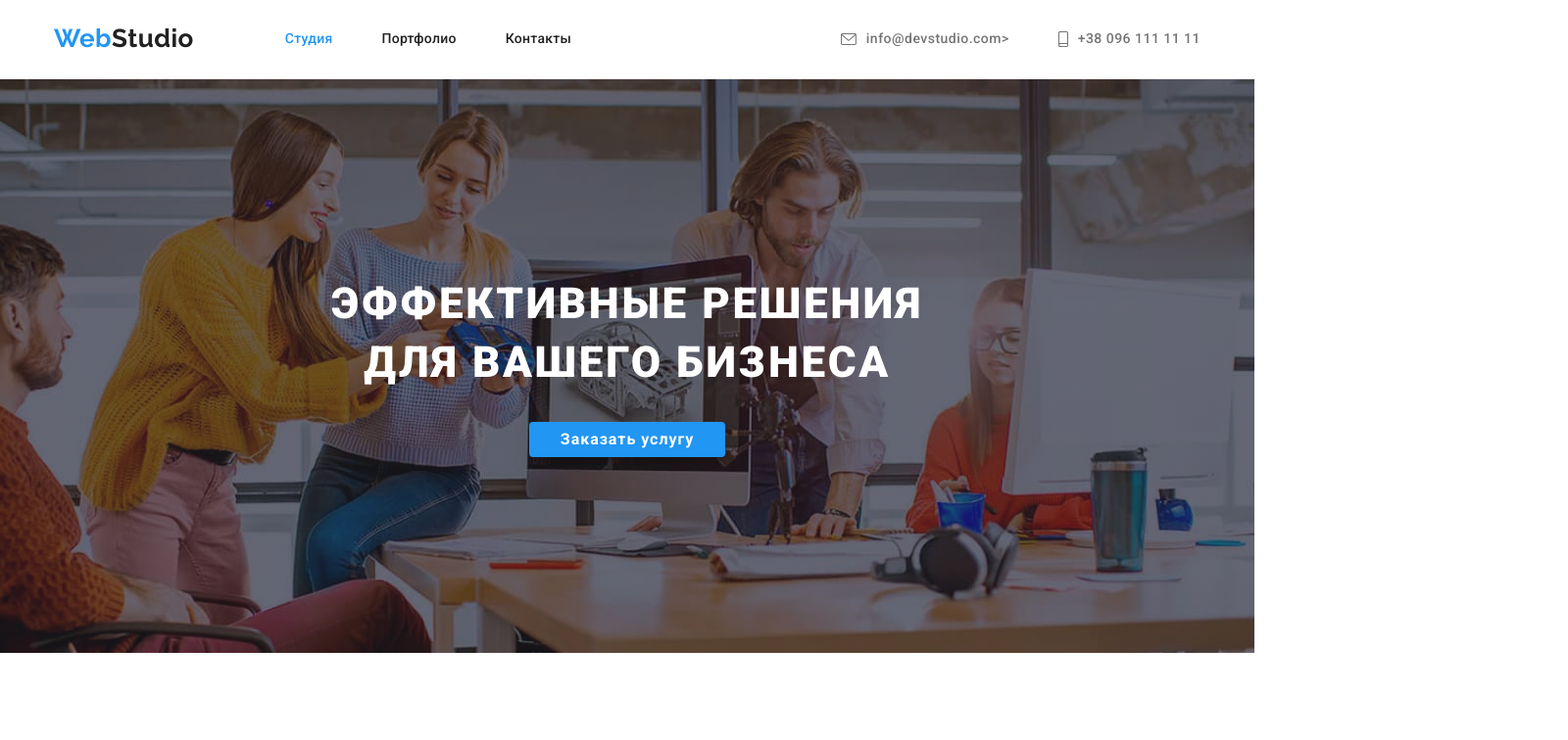
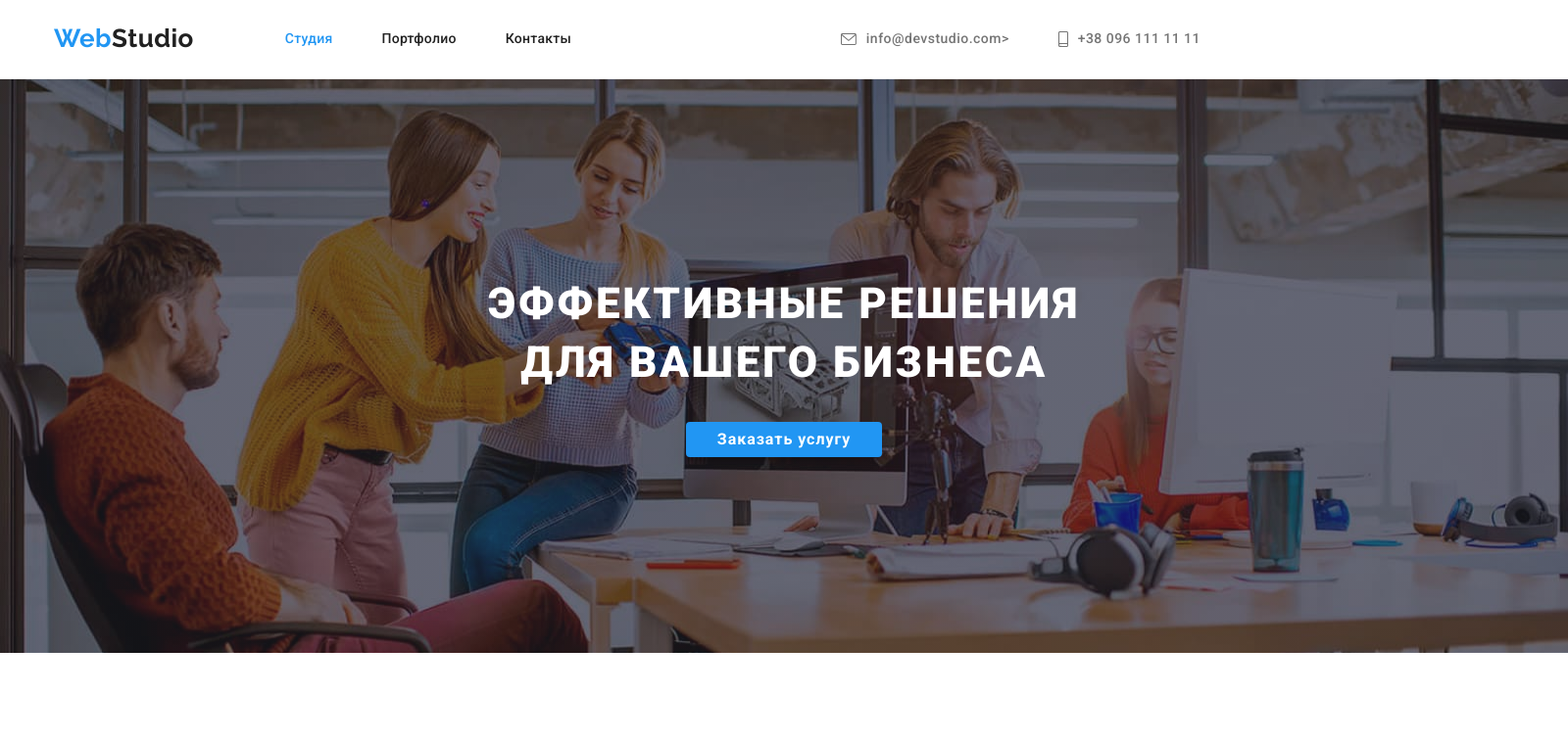
Before and after one commit to Bykova-Kateryna/goit-markup-hw-04, a plain HTML site: page index.html in a window 1280 px wide. Shown: the top 756 px of the page at 98% size, 1600 px wide, since content can reach past the window. Drawn offline with nearby package versions, Linux system fonts and the light colour scheme.

Commit message:
доработка центрирования героя

```diff
--- a/css/styles.css
+++ b/css/styles.css
@@ -147,12 +147,14 @@ nav{
     padding-bottom: 200px;
     padding-top: 200px;
     box-sizing: border-box;
+    width: 1600px;
+    margin-left: auto;
+    margin-right: auto;
 
     background-image: linear-gradient(rgba(47, 48, 58, 0.4), rgba(47, 48, 58, 0.4)), url(../images/backgraund.jpg);
     background-position: center;
     background-size: cover;
     background-repeat: no-repeat;
-    background-size: 1600px;
 }
 .order-title {
     color: #FFFFFF;
```
